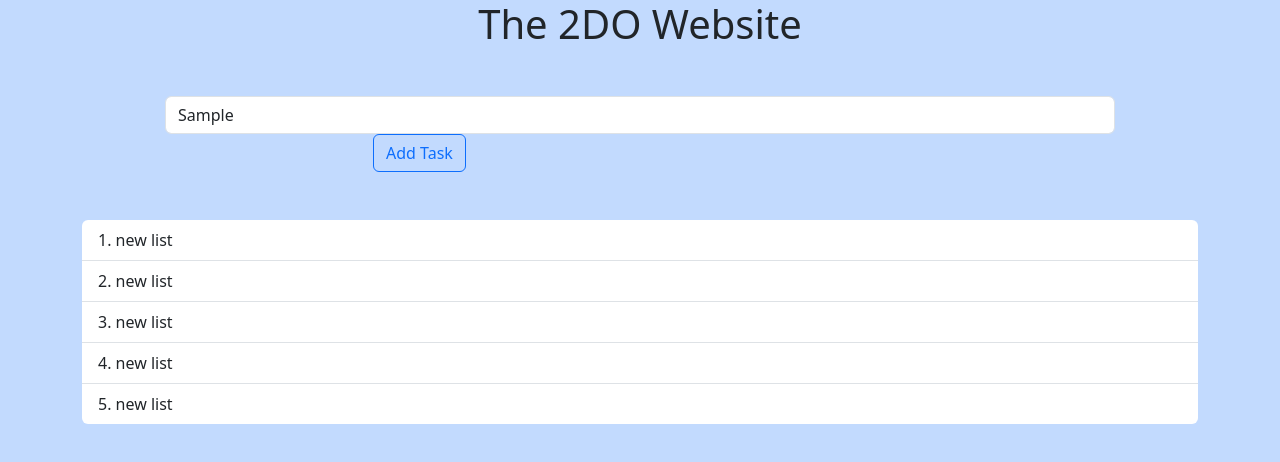
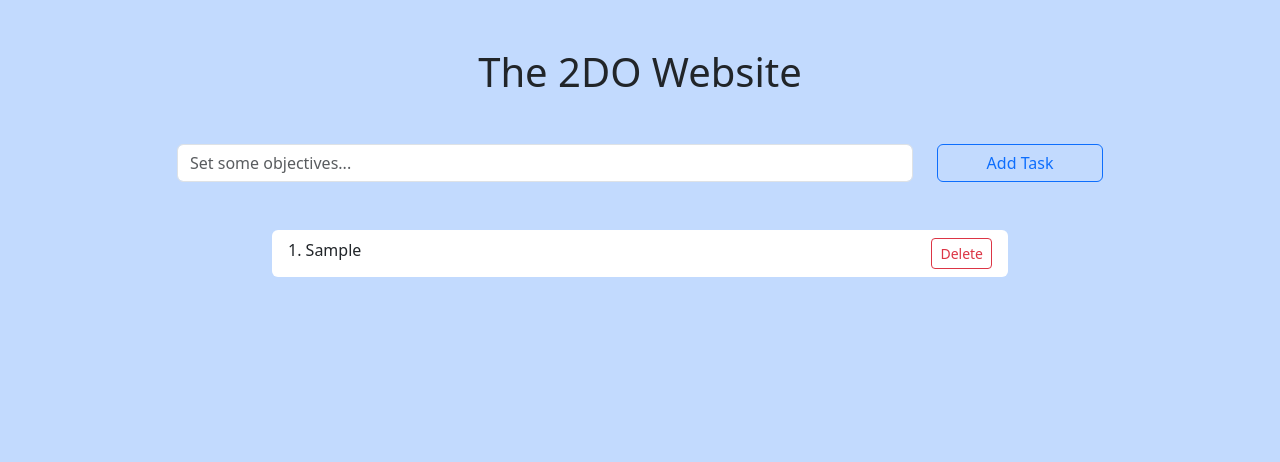
Before and after one commit to richardakoekofi/To-Do-List, a plain HTML site: page index.html in a window 1280 px wide. Both pictures are taken after typing "Sample" into the empty fields and a click on the button "Add Task". Drawn offline with nearby package versions, Linux system fonts and the light colour scheme.

Commit message:
Your commit message here

```diff
--- a/index.html
+++ b/index.html
@@ -6,45 +6,28 @@
     <title>TODO LIST</title>
 </head>
 <body class="bg-primary bg-opacity-25">
-    <div class="container-md justify-content-sm-center align-items-sm-center">
-        <div class="align-items-sm-center">
-<h1 class="text-sm-center justify-content-sm-center align-items-sm-center mx-sm-auto">The 2DO Website</h1>
-        </div>
-    </div>
-    <div class="container justify-content-center align-items-sm-center mt-5 mb-5">
-        <div class="row justify-content-center align-items-center">
-            <div class="col-md-10 justify-content-center align-items-sm-center">
-                <div class="row justify-content-center align-items-md-center">
-                    <input type="text" class="form-control" id="tasks2create" aria-describedby="createdtasks" placeholder="Set some objectives...">
-
-                </div>
-
-
+    <div class="container-sm mt-5">
+        <h1 class="text-center">The 2DO Website</h1>
+        <div class="row justify-content-center mt-5">
+            <div class="col-sm-8">
+                <input type="text" class="form-control" id="tasks2create" placeholder="Set some objectives...">
             </div>
-            <div class="row justify-content-center align-items-center mx-md-auto ">
-                <div class="col-6 justify-content-around">
-                  <button  type="button"class="btn btn-outline-primary text-center mx-auto" id="add-btn">Add Task</button>
-                </div>
+            <div class="col-sm-2">
+                <button type="button" class="btn btn-outline-primary w-100" id="add-btn">Add Task</button>
             </div>
         </div>
     </div>
-    <div class="container">
-        <div class="row-6 justify-content-around">
-            <div class="col">
+    <div class="container mt-5">
+        <div class="row justify-content-center">
+            <div class="col-sm-8">
                 <ol class="list-group list-group-numbered list-group-flush rounded" id="list-group-class">
-                  <li class="list-group-item" id="list-group-item">new list</li>
-                 <li class="list-group-item" id="list-group-item">new list</li>
-                 <li class="list-group-item" id="list-group-item">new list</li>
-                 <li class="list-group-item" id="list-group-item">new list</li>
-                 <li class="list-group-item" id="list-group-item">new list</li>
+
+
                 </ol>
             </div>
         </div>
     </div>
-
-
-
-
+<script src="script.js"></script>
     <script src="https://cdn.jsdelivr.net/npm/bootstrap@5.3.0/dist/js/bootstrap.bundle.min.js" integrity="sha384-geWF76RCwLtnZ8qwWowPQNguL3RmwHVBC9FhGdlKrxdiJJigb/j/68SIy3Te4Bkz" crossorigin="anonymous"></script>
 </body>
 </html>
--- a/script.js
+++ b/script.js
@@ -0,0 +1,40 @@
+const inputField = document.getElementById("tasks2create");
+const addButton = document.getElementById("add-btn");
+const listGroup = document.getElementById("list-group-class");
+
+// Add event listeners to the button and list group
+addButton.addEventListener("click", addTask);
+listGroup.addEventListener("click", deleteTask);
+
+function addTask() {
+// Get the value from the input field
+const task = inputField.value;
+ if (task !== "") {
+  // Create a new list item
+      const listItem = document.createElement("li");
+      listItem.className = "list-group-item";
+      listItem.textContent = task;
+
+      // Create a delete button
+      const deleteButton = document.createElement("button");
+      deleteButton.className = "btn btn-outline-danger btn-sm float-end";
+      deleteButton.textContent = "Delete";
+
+      // Append the delete button to the list item
+      listItem.appendChild(deleteButton);
+
+      // Append the list item to the list group
+      listGroup.appendChild(listItem);
+
+      // Clear the input field
+      inputField.value = "";
+    }
+  }
+
+  function deleteTask(event) {
+    if (event.target.tagName === "BUTTON") {
+      // Remove the parent list item when the delete button is clicked
+      const listItem = event.target.parentNode;
+      listGroup.removeChild(listItem);
+    }
+  }
```
